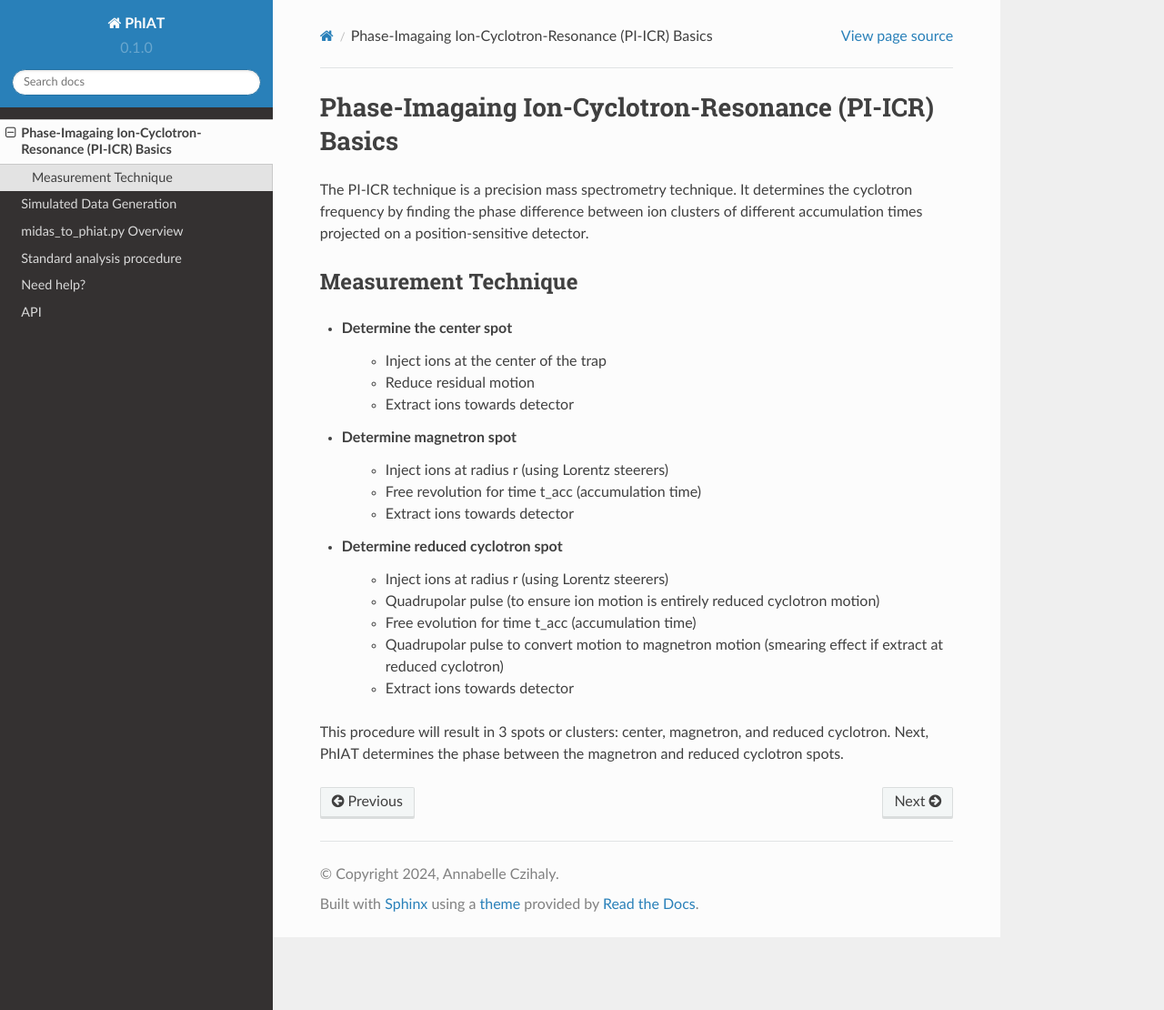
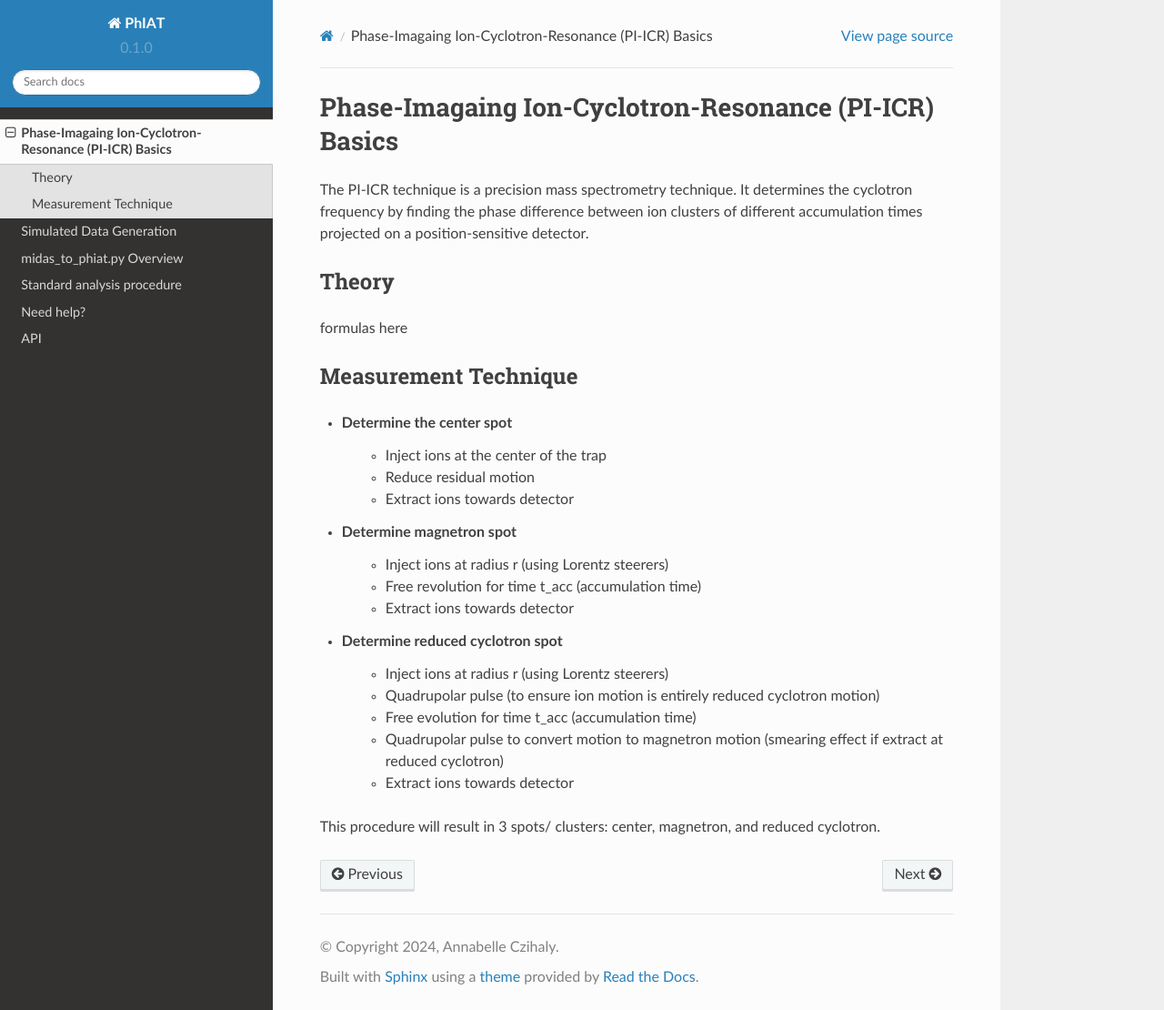
Before and after one commit to aczihalytriumf/phiat, a Sphinx documentation site: the page built from docs/source/piicr_basics.rst, in a window 1280 px wide and 1110 px high. Shown: the whole window at 91% size. Built offline with Sphinx 7.4.7 and the Read the Docs theme 2.0.0, drawn with Linux system fonts in a browser that asks for light colours.

Commit message:
Update piicr_basics.rst

```diff
--- a/docs/source/piicr_basics.rst
+++ b/docs/source/piicr_basics.rst
@@ -2,6 +2,11 @@ Phase-Imagaing Ion-Cyclotron-Resonance (PI-ICR) Basics
 ###########
 
 The PI-ICR technique is a precision mass spectrometry technique. It determines the cyclotron frequency by finding the phase difference between ion clusters of different accumulation times projected on a position-sensitive detector.
+
+Theory
+**********
+
+formulas here
 
 Measurement Technique
 **********
@@ -21,4 +26,4 @@ Measurement Technique
    * Quadrupolar pulse to convert motion to magnetron motion (smearing effect if extract at reduced cyclotron)
    * Extract ions towards detector
 
-This procedure will result in 3 spots or clusters: center, magnetron, and reduced cyclotron. Next, PhIAT determines the phase between the magnetron and reduced cyclotron spots.
+This procedure will result in 3 spots/ clusters: center, magnetron, and reduced cyclotron.
```
